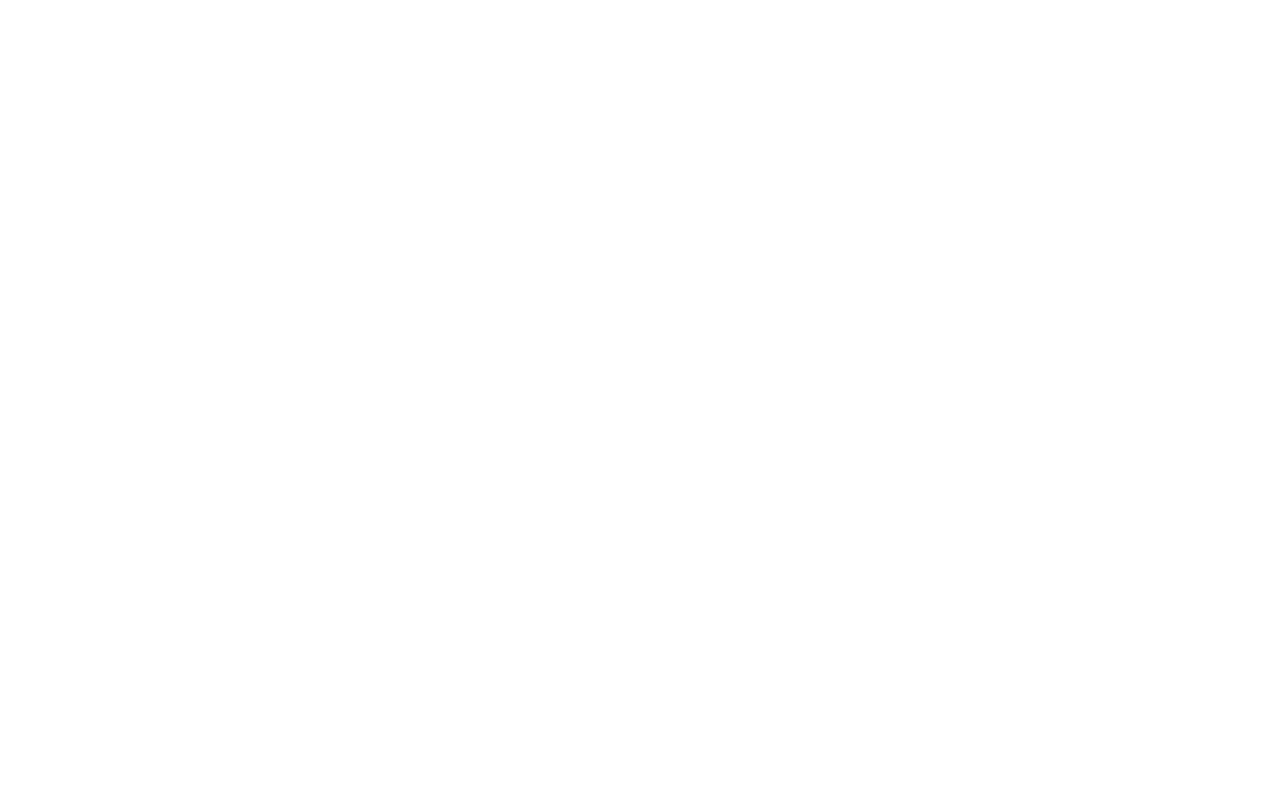
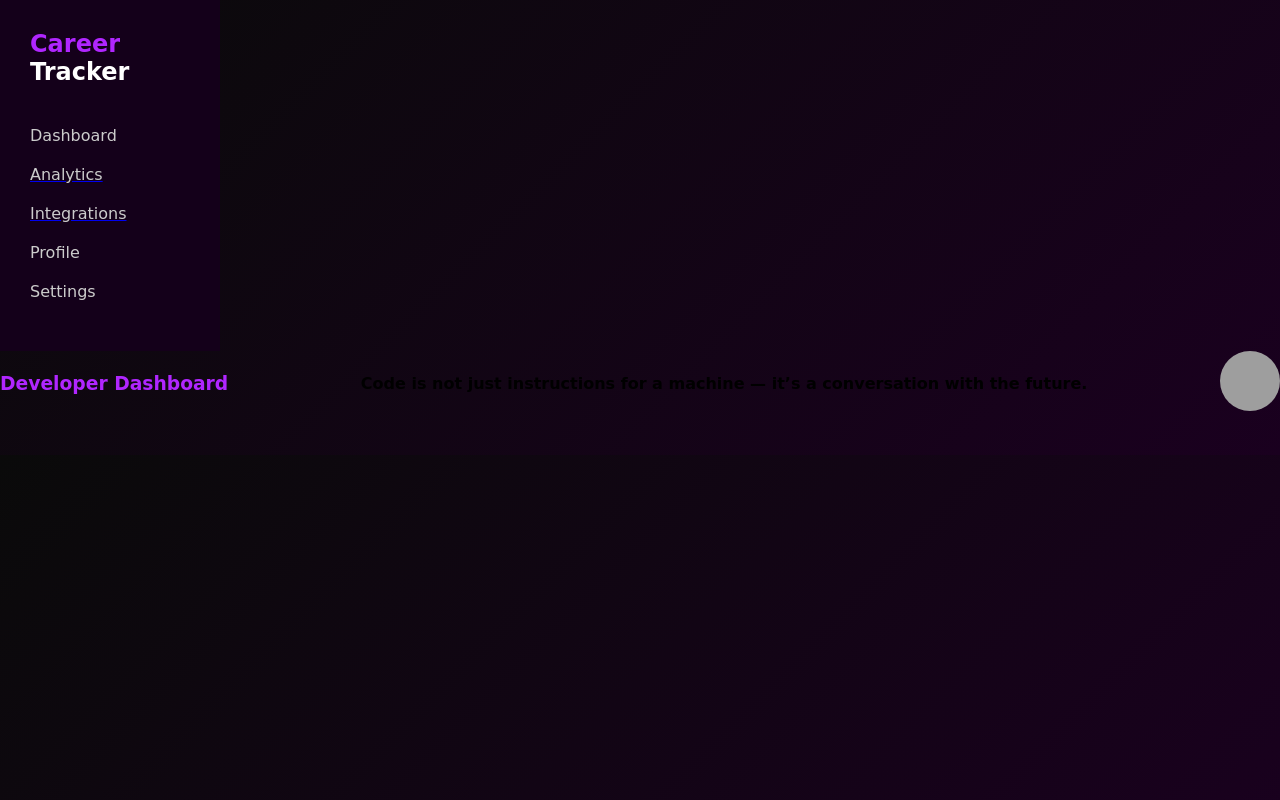
Before and after one commit to KARTHIKKURAGANTI/CAREER-TRACKER, a React (Vite) app: page /dashboard in a window 1280 px wide. Before the commit this address had no page. Built offline with nearby package versions, Linux system fonts and the light colour scheme; sample sign-in values are in the browser's storage; grey boxes are pictures that could not be loaded.

Commit message:
Refactor dashboard routes in App component

```diff
--- a/src/App.jsx
+++ b/src/App.jsx
@@ -10,8 +10,9 @@ import Login from "./pages/auth/Login";
 import Signup from "./pages/auth/Signup";
 
 import ProtectedRoute from "./components/ProtectedRoute";
+import Dashboard from "./pages/dashboard/Dashboard";
+import Dhome from "./pages/dashboard/Dhome";
 import Profile from "./pages/dashboard/Profile";
-import DashboardHome from "./pages/dashboard/DashBoardHome";
 import Analytics from "./pages/dashboard/Analytics";
 import Integrations from "./pages/dashboard/Integrations"
 import Settings from "./pages/dashboard/Settings";
@@ -29,53 +30,17 @@ function App() {
       <Route path="/login" element={<Login/>}/>
       <Route path="/signup" element={<Signup/>}/>
 
-      {/* Dashboard pages */}
-                  <Route
-                    path="/dashboardHome"
-                    element={
-                      <ProtectedRoute>
-                        <DashboardHome/>
-                      </ProtectedRoute>
-                    }
-                  />
+              <Route path="/dashboard" element={<ProtectedRoute><Dashboard/></ProtectedRoute>}>
+                <Route path="Dhome" element={<Dhome/>}/>
+                <Route path="analytics" element={<Analytics/>}/>
+                <Route path="profile" element={<Profile/>}/>
+                <Route path="integrations" element={<Integrations/>}/>
+                <Route path="settings" element={<Settings/>}/>
+              </Route>
 
-                  <Route
-                    path="/analytics"
-                    element={
-                      <ProtectedRoute>
-                        <Analytics/>
-                      </ProtectedRoute>
-                    }
-                  />
-
-                  <Route
-                    path="/profile"
-                    element={
-                      <ProtectedRoute>
-                        <Profile/>
-                      </ProtectedRoute>
-                    }
-                  />
-
-                  <Route
-                    path="/integrations"
-                    element={
-                      <ProtectedRoute>
-                        <Integrations/>
-                      </ProtectedRoute>
-                    }
-                  />
-
-                  <Route
-                    path="/settings"
-                    element={
-                      <ProtectedRoute>
-                        <Settings/>
-                      </ProtectedRoute>
-                    }
-                  />
 
     </Routes>
+
   );
 }
 
```
